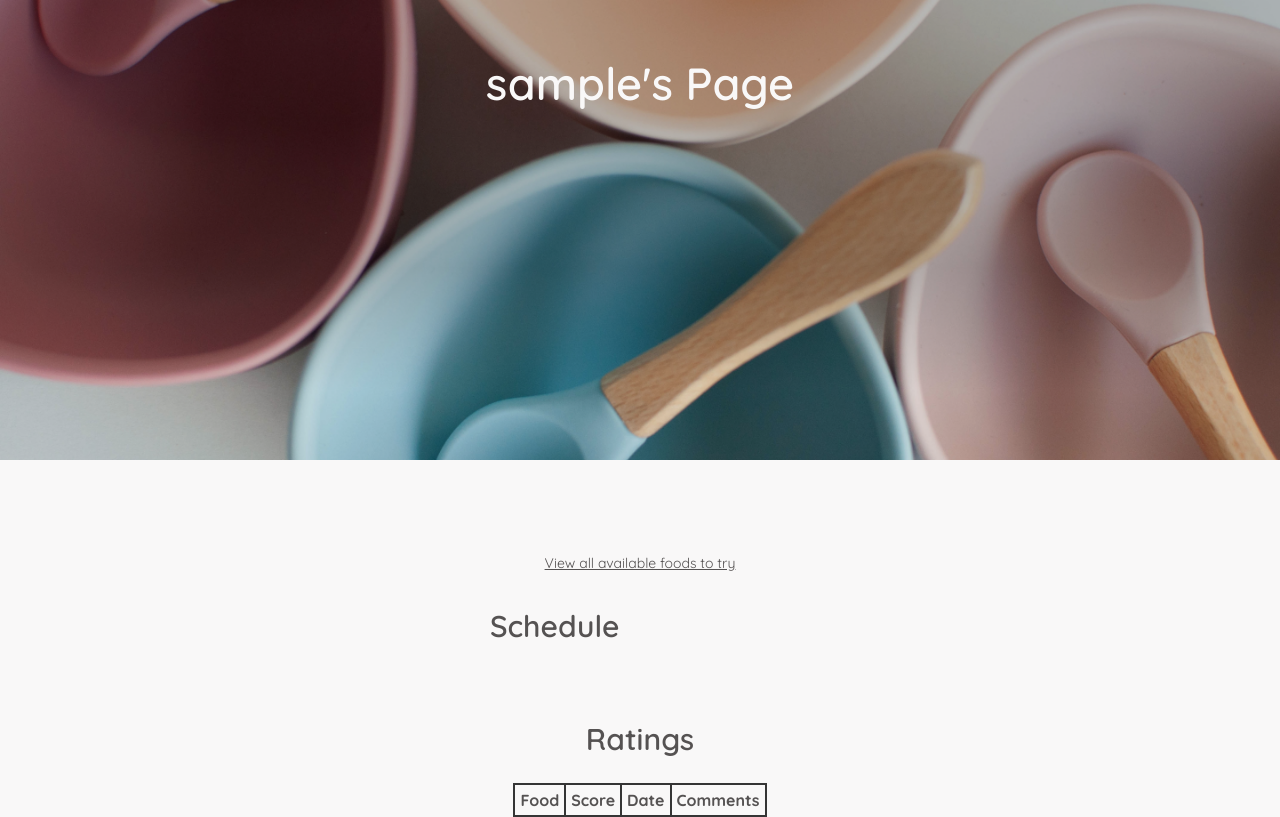
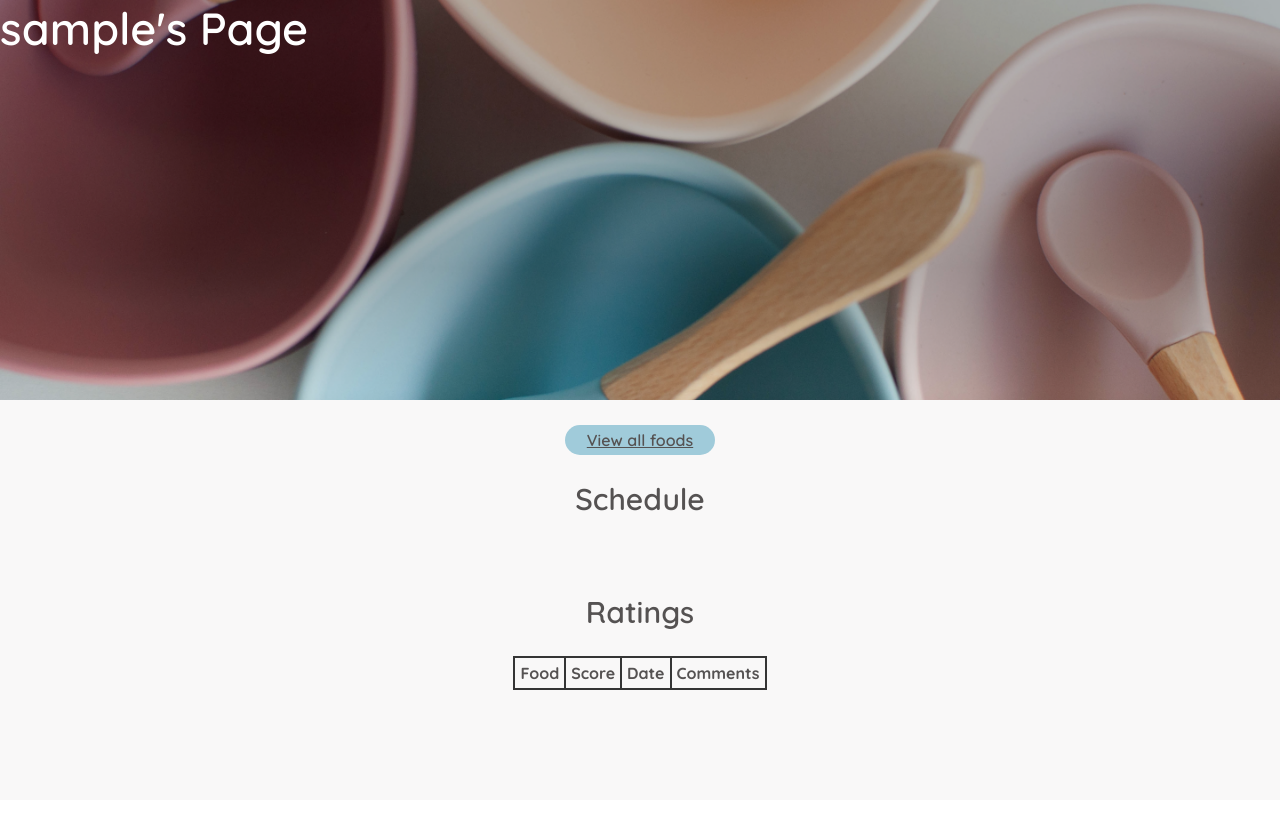
Before and after one commit to NicoleWilliams/baby-bites, a Flask app: page /users/1 in a window 1280 px wide. After the commit the page ends 690 px from the top, so only its background shows below. Run offline with Flask 2, Linux system fonts and the light colour scheme; the visitor is signed in with stand-in values (Sample User, id 1); data comes from the database, SQL or seed files in the repository; data that the repository does not hold is empty.

Commit message:
styling updates, having issues with hero image and text

```diff
--- a/static/stylesheet.css
+++ b/static/stylesheet.css
@@ -8,21 +8,24 @@ body {
 }
 
 
-.welcome {
-    padding: 25px;
-    text-align: center;
+.hero-image {
     background-image: url("blankspoons.png");
-    background-size: 100%, auto, cover;
-    background-repeat: no-repeat;
-    font-weight: 600;
-    height: 60vh;
-    color: #F9F8F8;
+    background-size: cover;
+    height: 400px;
+    position: relative;
 }
 
+.hero-text {
+    text-align: center;
+    position: absolute;
+    color: white;
+}
 
 h1 {
     font-weight: 600;
     font-size: 45px;
+    margin: auto;
+
 }
 
 
@@ -43,16 +46,25 @@ p {
 
 
 a {
-    color: #555252;;
+    color: #555252;
 }
 
 #view-available-foods {
     text-align: center;
-    padding: 10px;
+    width: 150px;
+    padding: 5px 0px;
+    border-radius: 50.346px;
+    background-color: #A0CBDA;
+    margin-right: auto;
+    margin-left: auto;
+    font-weight: 600;
+    margin-top: 25px;
+    margin-bottom: 25px;
 }
 
 ul {
     margin: 0;
+    list-style-type: none;
 }
 
 
@@ -125,6 +164,7 @@ ul {
 table {
     border-collapse: collapse;
     border: 2px solid #353535;
+    margin-bottom: 100px;
     /* background-color: #3C6E71; */
 }
 
--- a/templates/all_foods.html
+++ b/templates/all_foods.html
@@ -3,9 +3,11 @@
 {% block title %}All Foods{% endblock %}
 
 {% block body %}
-<p><a href="/users/{{ user_id }}">Return to Profile</a></p>
+<header class="hero-image"><h1 class="hero-text">All Foods</h1></header>
+
+<div class="return-to-profile"><a href="/users/{{ user_id }}">Return to Profile</a></div>
 <form id="search-form">
-  <label for="food-name-search">Search A Food</label>
+  <label for="food-name-search"><strong>Search A Food</strong></label>
   <input type="text" id="food-name-search" name="food-name-search" >
   <input type="submit">
 </form>
--- a/templates/homepage.html
+++ b/templates/homepage.html
@@ -2,7 +2,7 @@
 {% block title %}Baby Bites Home{% endblock %}
 
 {% block body %}
-  <header class="welcome"><h1>Baby Bites</h1></header>
+  <header class="hero-image"><h1 class="hero-text">Baby Bites</h1></header>
 
   <section class="create-account">
   <h2>Create An Account</h2>
--- a/templates/user_details.html
+++ b/templates/user_details.html
@@ -3,35 +3,36 @@
 {% block title %}{{ user.fname }}'s Page{% endblock %}
 
 {% block body %}
-<header class="welcome"><h1>{{ user.fname }}'s Page</h1></header>
+<header class="hero-image"><h1 class="hero-text">{{ user.fname }}'s Page</h1></header>
 
-<p id="view-available-foods"><a href="/foods">View all available foods to try</a></p>
+<section  id="view-available-foods">
+  <a href="/foods">View all foods</a>
+</section>
 
 
 <section id="schedule-section">
-<h2>Schedule</h2>
+<h2 id="schedule-header" style="text-align: center;">Schedule</h2>
 
 {% for to_try_date in to_try_dates %}
 
-<h3>{{ to_try_date }}</h3>
+<h3 style="text-align: center;">{{ to_try_date }}</h3>
     {% for schedule_event in schedule_events %}
       {% if schedule_event.to_try_date == to_try_date and schedule_event.tried == False %}
-        <ul>
+        <ul >
           <li>
-            <a href="/foods/{{ schedule_event.food.food_id }}">
-            {{ schedule_event.food.food_name }}</a>
-
             <input type="checkbox" class="tried-checkbox" name="tried-checkbox"
             data-food-id="{{ schedule_event.food.food_id }}"
             data-tried="{{ schedule_event.tried }}">
-            <label for="tried-checkbox">Tried</label>
+
+            <a href="/foods/{{ schedule_event.food.food_id }}">
+            {{ schedule_event.food.food_name }}</a>
           </li>
         </ul>
+
       {% endif %}
     {% endfor %}
   {% endfor %}
 </section>
-
 
 
 
```
Also changed, not shown: other parts of static/stylesheet.css (+27 -0 lines), templates/food_detail.html (+19 -11 lines).
